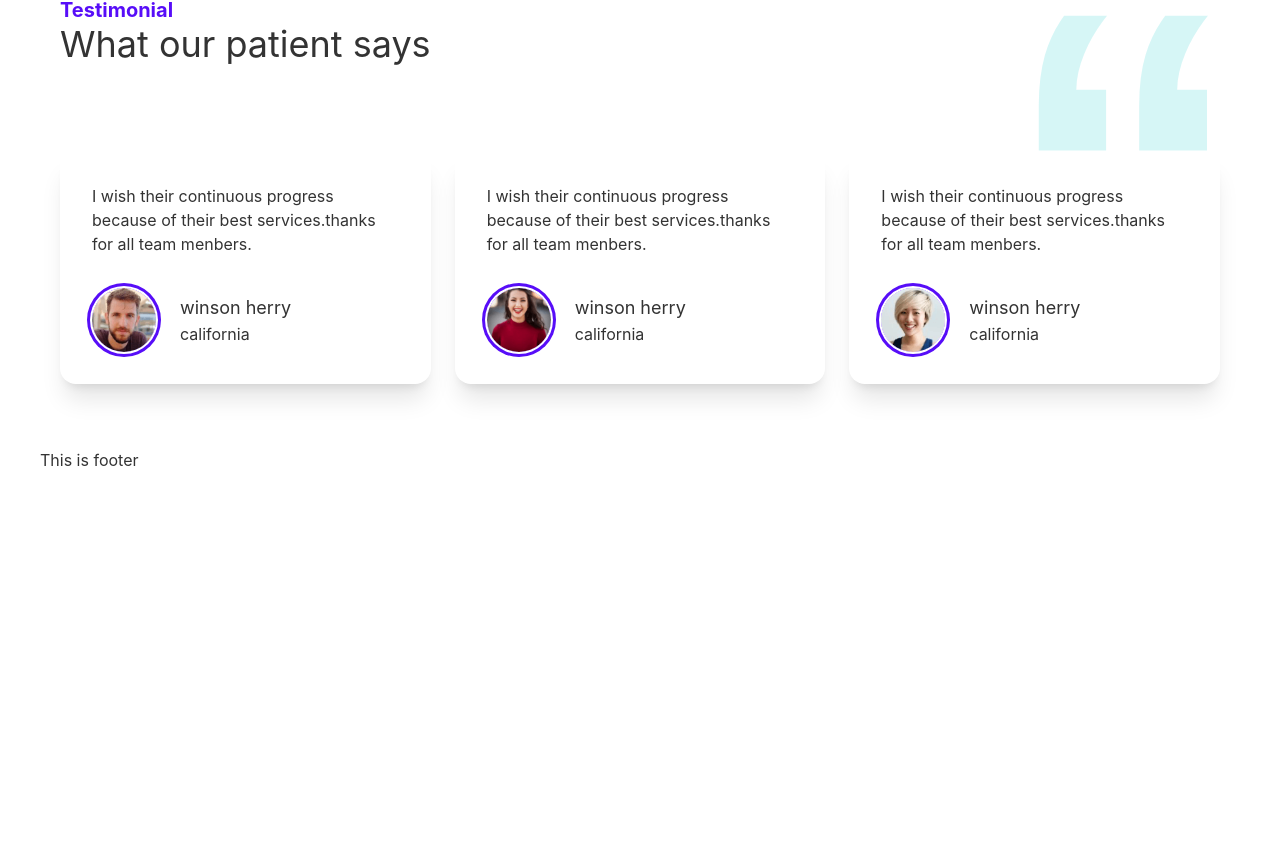
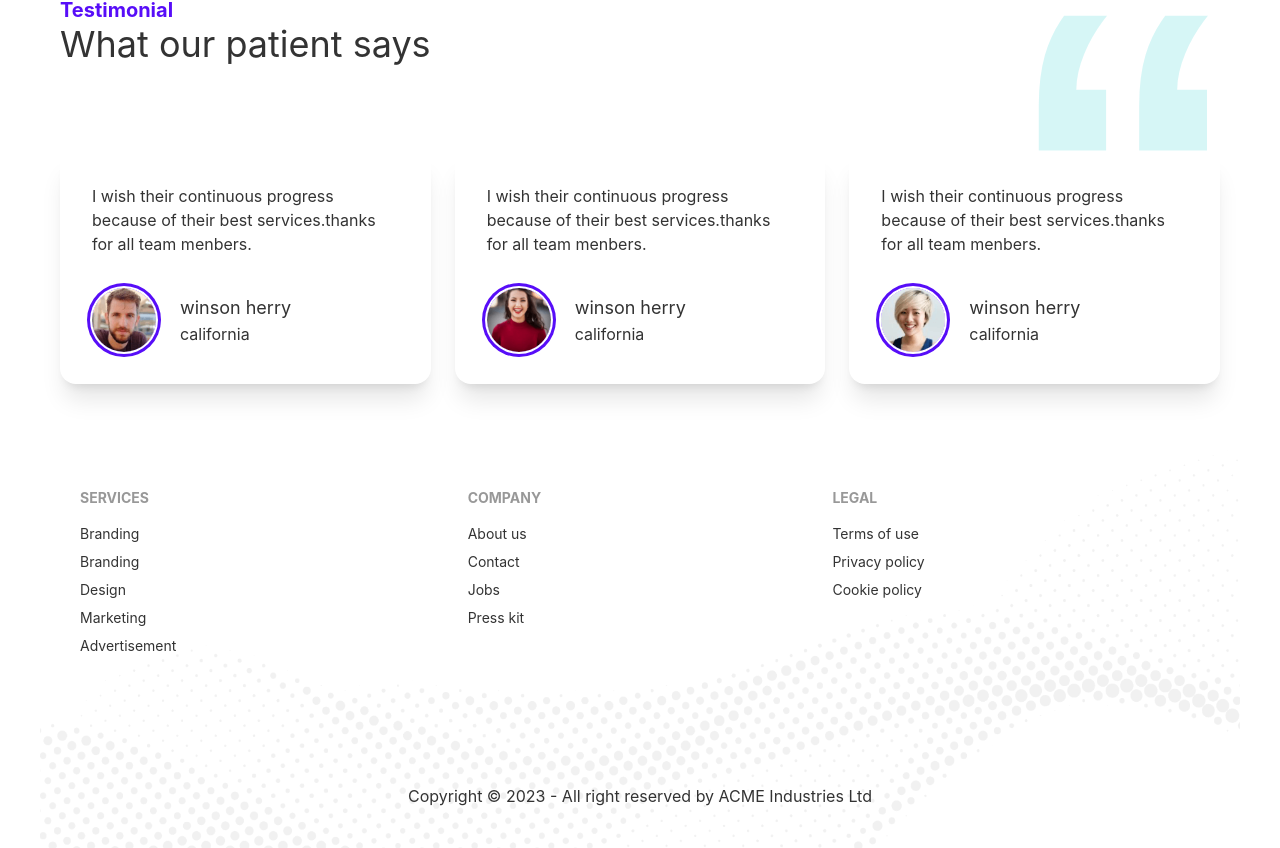
Before and after one commit to eqram1/doctors-advices-client-repo, a React (Create React App) app: page / in a window 1280 px wide. Shown: the part 1757-2605 px from the top of the page. Before the commit the page ends 2229 px from the top, so only its background shows below. Built offline with nearby package versions, Linux system fonts and the light colour scheme.

Commit message:
added footer section with background cover

```diff
--- a/src/Pages/Shared/Footer/Footer.js
+++ b/src/Pages/Shared/Footer/Footer.js
@@ -1,10 +1,42 @@
 import React from 'react';
+import { Link } from 'react-router-dom';
+import footer from '../../../assets/images/footer.png';
 
 const Footer = () => {
     return (
-        <div>
-            <h2>This is footer</h2>
-        </div>
+        <footer
+            style={{
+                background: `url(${footer})`,
+                backgroundSize: 'cover'
+            }}
+            className=" p-10 ">
+            <div className='footer'>
+                <div>
+                    <span className="footer-title">Services</span>
+                    <Link to="/" className="link link-hover">Branding</Link>
+                    <Link to="/" className="link link-hover">Branding</Link>
+                    <Link to="/" className="link link-hover">Design</Link>
+                    <Link to="/" className="link link-hover">Marketing</Link>
+                    <Link to="/" className="link link-hover">Advertisement</Link>
+                </div>
+                <div>
+                    <span className="footer-title">Company</span>
+                    <Link to="/" className="link link-hover">About us</Link>
+                    <Link to="/" className="link link-hover">Contact</Link>
+                    <Link to="/" className="link link-hover">Jobs</Link>
+                    <Link to="/" className="link link-hover">Press kit</Link>
+                </div>
+                <div>
+                    <span className="footer-title">Legal</span>
+                    <Link to="/" className="link link-hover">Terms of use</Link>
+                    <Link to="/" className="link link-hover">Privacy policy</Link>
+                    <Link to="/" className="link link-hover">Cookie policy</Link>
+                </div>
+            </div>
+            <div className='text-center mt-32'>
+                <p>Copyright © 2023 - All right reserved by ACME Industries Ltd</p>
+            </div>
+        </footer>
     );
 };
 
```
